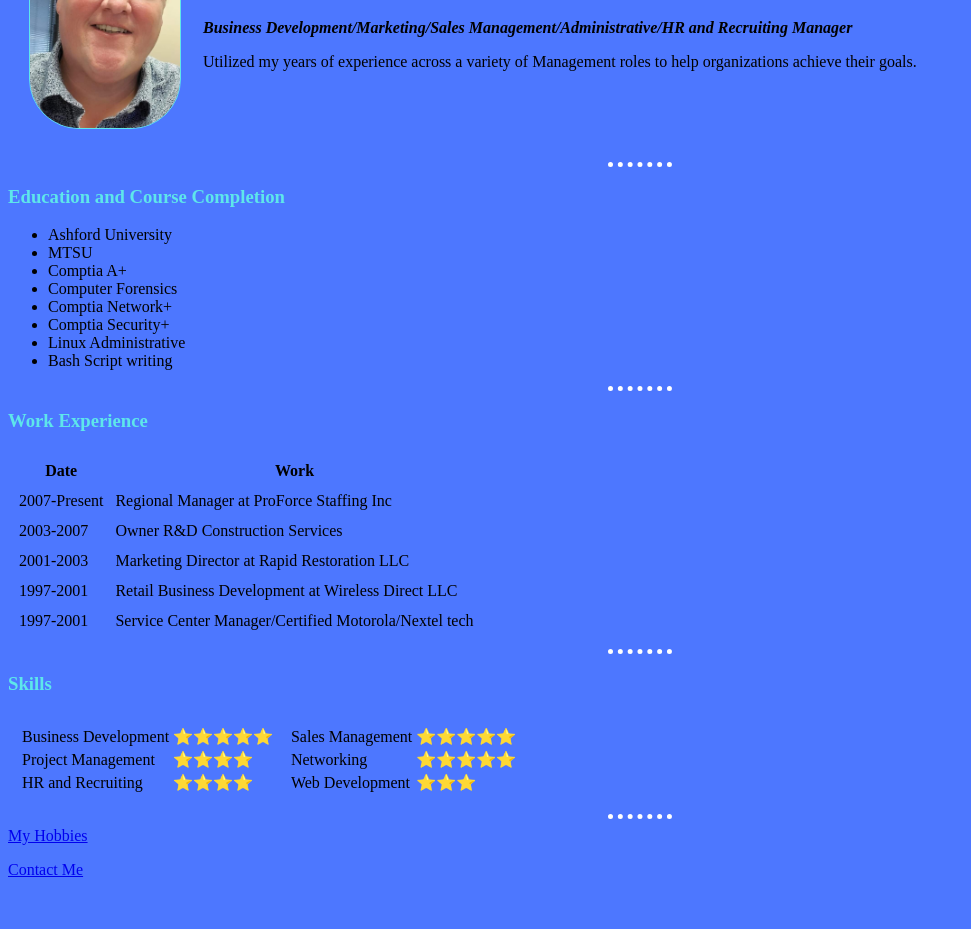
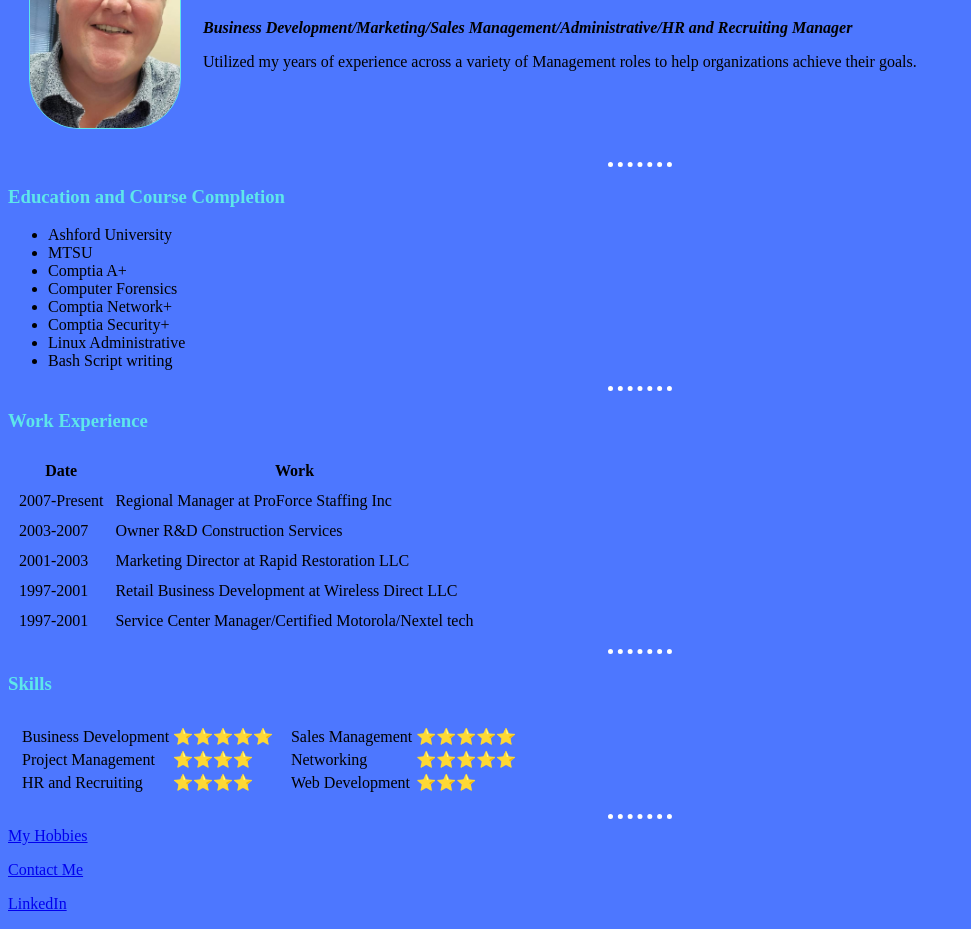
Before and after one commit to daveman071/cv, a plain HTML site: page index.html in a window 1280 px wide. Shown: the part 136-1065 px from the top of the page, without its empty margins (0-971 px from the left). Before the commit the page ends 1031 px from the top, so only its background shows below. Drawn offline with Linux system fonts and the light colour scheme.

Commit message:
LinkedIn add

```diff
--- a/index.html
+++ b/index.html
@@ -95,6 +95,7 @@
       <hr>
      <a href="hobbies.html">My Hobbies</a>
      <p><a href="contacts.html">Contact Me</a></p>
+      <p><a href="https://www.linkedin.com/in/david-rose-635a0a19">LinkedIn</a></p>
 
 </body>
 </html>
```
